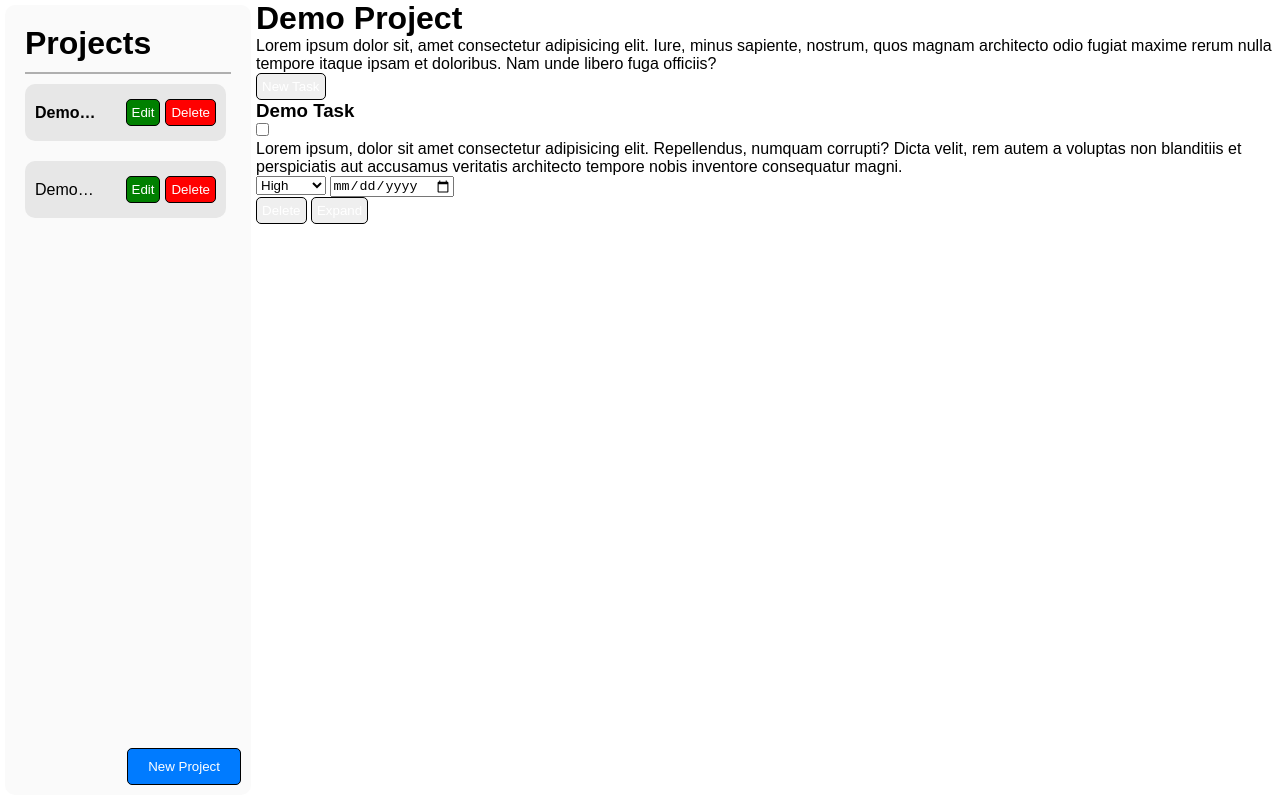
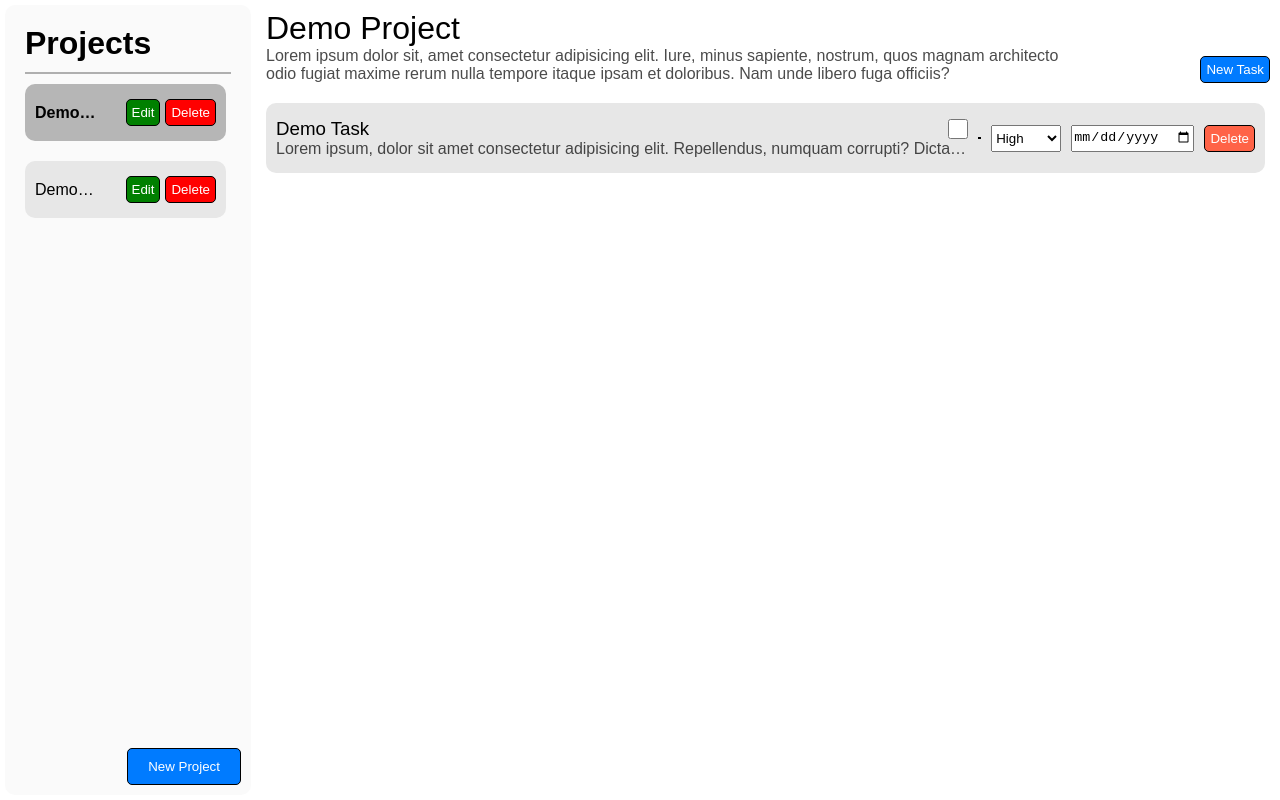
Before and after one commit to mphosomo/TodoListTOP, a website built with webpack: page src/template.html in a window 1280 px wide. Built offline with nearby package versions, Linux system fonts and the light colour scheme.

Commit message:
feat(styles): add styling to task view

```diff
--- a/src/style.css
+++ b/src/style.css
@@ -2,10 +2,22 @@
 	--bg-color: #ffffff;
 	--bg-color-secondary: #fafafa;
 	--bg-color-accent: #e7e7e7;
+	--bg-color-hover: #cecccc;
+	--bg-color-active: #b6b6b6;
 	--text-color: #000000;
 	--primary-color: #007bff;
 	--font: sans-serif, 'Lucida Sans', 'Lucida Sans Regular', 'Lucida Grande',
 		'Lucida Sans Unicode', Geneva, Verdana;
+}
+
+.dark-theme {
+	--bg-color: #1e1d1f;
+	--bg-color-secondary: #292929;
+	--bg-color-accent: #383838;
+	--bg-color-hover: #444444;
+	--bg-color-active: #555555;
+	--text-color: #ffffff;
+	--primary-color: #8903ff;
 }
 
 ::-webkit-scrollbar {
@@ -23,14 +35,6 @@
 ::-webkit-scrollbar-thumb:hover {
 	background: #555;
 	cursor: pointer;
-}
-
-.dark-theme {
-	--bg-color: #1e1d1f;
-	--bg-color-secondary: #292929;
-	--bg-color-accent: #383838;
-	--text-color: #ffffff;
-	--primary-color: #8903ff;
 }
 
 * {
@@ -64,9 +68,15 @@ button {
 .breaker {
 	background-color: var(--text-color);
 	opacity: 30%;
-	width: 100%;
+	width: auto;
 	height: 2px;
 	margin: 10px 0;
+}
+
+.seperator {
+	border: 1px solid black;
+	width: 5px;
+	margin: 0 10px;
 }
 
 .container {
@@ -127,8 +137,17 @@ button {
 	cursor: pointer;
 }
 
+.sidebar .top .projects .project-container:hover {
+	background-color: var(--bg-color-hover);
+}
+
+.sidebar .top .projects .project-container:has(button:hover) {
+	background-color: var(--bg-color-accent);
+}
+
 .sidebar .top .projects .project-container.active {
 	font-weight: bold;
+	background-color: var(--bg-color-active);
 }
 
 .sidebar .top .projects .project-container .left p {
@@ -186,4 +205,116 @@ button {
 	grid-area: main;
 	width: 100%;
 	height: 100%;
+	padding: 10px;
 }
+
+.task-view > .top {
+	display: flex;
+	flex-direction: row;
+	justify-content: space-between;
+	align-items: end;
+	margin-bottom: 20px;
+}
+
+.task-view > .top .left {
+	width: 80%;
+}
+
+.task-view > .top .left h1 {
+	font-weight: normal;
+}
+
+.task-view > .top .left p {
+	opacity: 70%;
+}
+
+.task-view > .top .right button {
+	background-color: var(--primary-color);
+}
+
+.task-view .tasks {
+	overflow-y: scroll;
+	overflow-x: hidden;
+	overflow: auto;
+	scrollbar-width: 5px;
+	max-height: 100%;
+	display: flex;
+	flex-direction: column;
+	flex: 1;
+	gap: 10px;
+	max-width: auto;
+}
+
+.task-view .tasks .task-container {
+	max-width: auto;
+	max-height: auto;
+	padding: 15px 10px;
+	margin-bottom: 10px;
+	margin-right: 5px;
+	display: flex;
+	flex-direction: row;
+	justify-content: space-between;
+	align-items: center;
+	background-color: var(--bg-color-accent);
+	border-radius: 10px;
+	cursor: pointer;
+}
+
+.task-view .tasks .task-container:hover {
+	background-color: var(--bg-color-hover);
+}
+
+.task-view .tasks .task-container:has(input:hover),
+.task-view .tasks .task-container:has(select:hover),
+.task-view .tasks .task-container:has(button:hover) {
+	background-color: var(--bg-color-accent);
+}
+
+.task-view .tasks .task-container .left .top {
+	display: flex;
+	flex-direction: row;
+	align-items: center;
+	justify-content: space-between;
+}
+
+.task-view .tasks .task-container .left .top .left h3 {
+	font-weight: normal;
+}
+
+.task-view .tasks .task-container.active {
+	background-color: var(--bg-color-active);
+}
+
+.task-view .tasks .task-container.active .left .top .left h3 {
+	font-weight: bold;
+}
+
+.task-view .tasks .task-container .left .bottom p {
+	opacity: 70%;
+	max-width: 100%;
+	display: -webkit-box;
+	-webkit-line-clamp: 1;
+	-webkit-box-orient: vertical;
+	overflow: hidden;
+}
+
+.task-view .tasks .task-container.active .left .bottom p {
+	opacity: 100%;
+	-webkit-line-clamp: unset;
+	overflow: unset;
+}
+
+.task-view .tasks .task-container .left .top .right input[type='checkbox'] {
+	width: 20px;
+	height: 20px;
+	cursor: pointer;
+}
+.task-view .tasks .task-container .right {
+	display: flex;
+	flex-direction: row;
+	gap: 10px;
+}
+
+.task-view .tasks .task-container .right button {
+	background-color: tomato;
+}
--- a/src/template.html
+++ b/src/template.html
@@ -98,29 +98,26 @@
 							</div>
 						</div>
 
+						<div class="seperator"></div>
+
 						<div class="right">
-							<div class="left">
-								<select name="priority" id="task-priority">
-									<option value="high">High</option>
-									<option value="medium">Medium</option>
-									<option value="low">Low</option>
-								</select>
+							<select name="priority" id="task-priority">
+								<option value="high" id="high-priority">
+									High
+								</option>
+								<option value="medium" id="medium-priority">
+									Medium
+								</option>
+								<option value="low" id="low-priority">
+									Low
+								</option>
+							</select>
 
-								<input
-									type="date"
-									name="due-date"
-									id="due-date"
-								/>
-							</div>
+							<input type="date" name="due-date" id="due-date" />
 
-							<div class="right">
-								<button type="button" id="delete-task">
-									Delete
-								</button>
-								<button type="button" id="expand-task">
-									Expand
-								</button>
-							</div>
+							<button type="button" id="delete-task">
+								Delete
+							</button>
 						</div>
 					</div>
 				</div>
```
